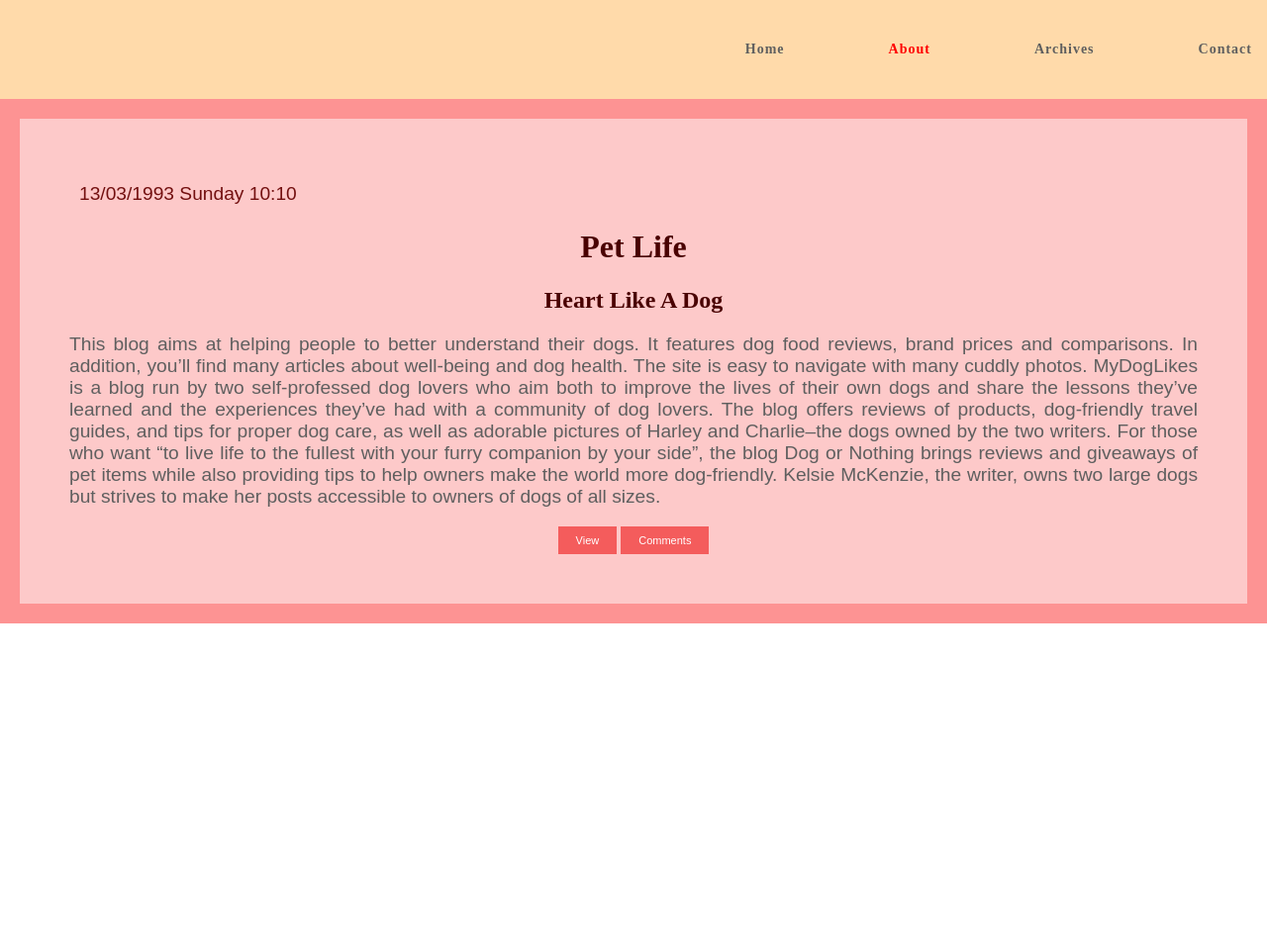
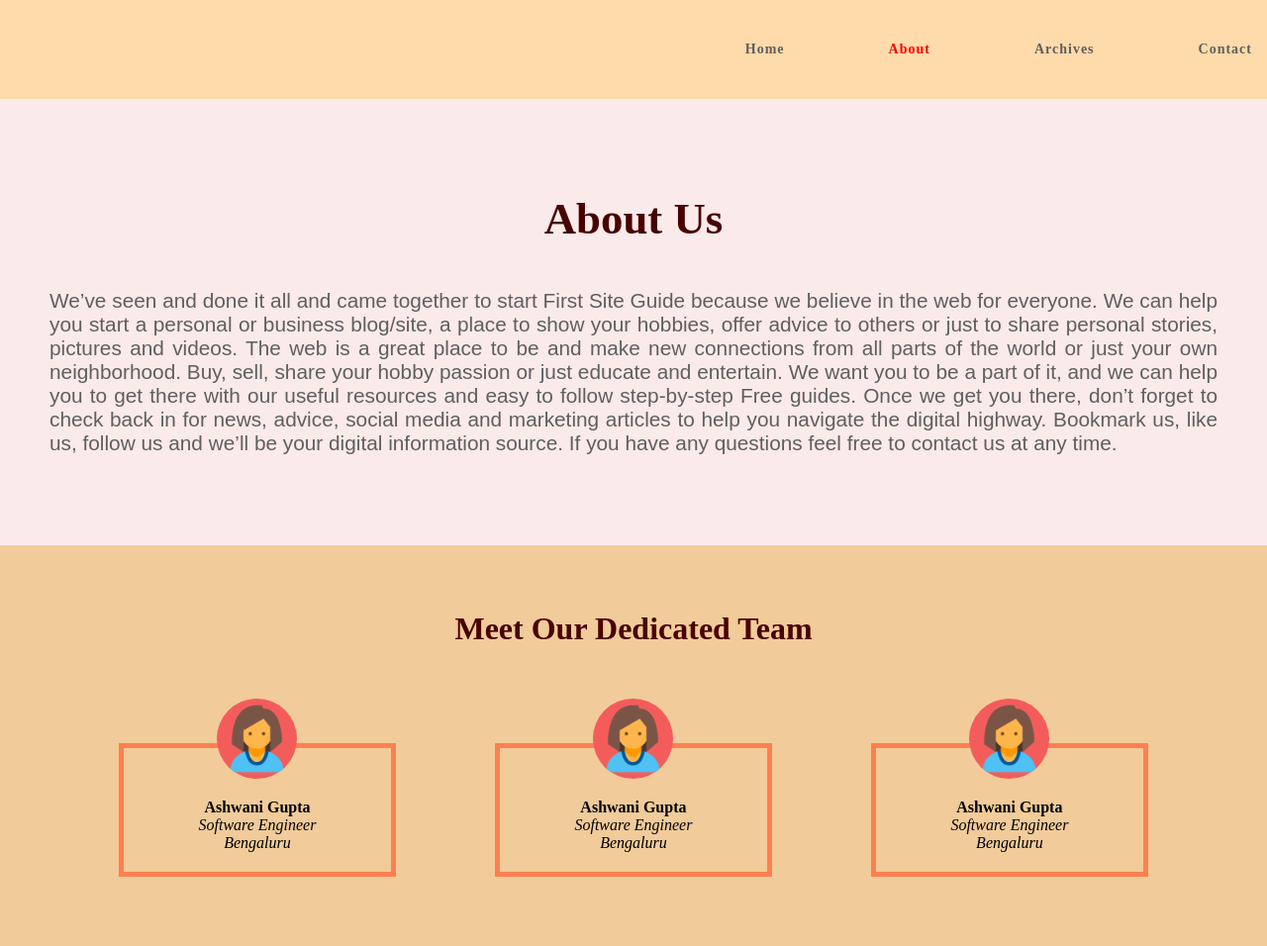
Before and after one commit to pujasahu734/blog, a plain HTML site: page about.html in a window 1280 px wide. Shown: the whole page at 99% size. Before the commit the page ends 800 px from the top, so only its background shows below. Drawn offline with Linux system fonts and the light colour scheme.

Commit message:
about page

```diff
--- a/about.css
+++ b/about.css
@@ -1,25 +1,10 @@
-* html,
-.blog {
-    background-color: rgb(253, 201, 201);
-}
-
 .box {
-    border: 20px solid rgb(253, 147, 147);
     padding: 50px;
+    padding-bottom: 70px;
     position: relative;
     overflow: hidden;
     text-align: center;
-}
-
-button {
-    background-color: rgb(244, 92, 92);
-    border: none;
-    color: white;
-    padding: 8px 18px;
-    text-align: center;
-    text-decoration: none;
-    display: inline-block;
-    font-size: 11px;
+    background-color: rgb(251, 234, 234);
 }
 
 a {
@@ -33,27 +18,78 @@ a:hover {
     font-size: 110%;
 }
 
-h1,
-h2 {
+h1 {
     color: rgb(73, 1, 1);
-}
-
-.date-container {
-    padding: 15px 0px 3px 10px;
-    display: block;
-    text-align: left;
-    font-size: 1.2em;
-    color: #731010;
-    font-family: sans-serif;
+    padding: 15px 0px;
+    font-size: 2.8em;
 }
 
 p {
     color: rgb(95, 95, 95);
     text-align: justify;
-    font-size: 1.2em;
+    font-size: 1.3em;
     font-family: sans-serif;
 }
 
 .selected-menu-item {
     color: red;
 }
+
+h2 {
+    text-align: center;
+    padding: 20px 0px;
+    font-size: 2em;
+    color: rgb(73, 1, 1);
+}
+
+.dedicated-team {
+    padding: 20px;
+    position: relative;
+    text-align: center;
+    background-color: rgb(241, 203, 154);
+    margin: 0px;
+}
+
+.row {
+    padding: 50px;
+    display: flex;
+}
+
+.mem-col {
+    width: 33.33%;
+    text-align: center;
+}
+
+img {
+    border-radius: 50%;
+    width: 30%;
+    background-color: rgb(244, 92, 92);
+    margin-top: -50px;
+}
+
+.person {
+    margin: 0 50px;
+    border: 5px solid coral;
+}
+
+.mem-info-name,
+.mem-info-designation,
+.mem-info-place {
+    display: block;
+}
+
+.mem-info-name {
+    font-weight: bold;
+}
+
+.mem-info-designation {
+    font-style: oblique;
+}
+
+.mem-info-place {
+    font-style: italic;
+}
+
+.mem-info {
+    padding: 20px;
+}
--- a/about.html
+++ b/about.html
@@ -4,8 +4,9 @@
     <title>
         My Blogs
     </title>
+    <link rel="stylesheet" href="header.css" type="text/css">
     <link rel="stylesheet" href="about.css" type="text/css">
-    <link rel="stylesheet" href="header.css" type="text/css">
+
 </head>
 
 <body>
@@ -20,20 +21,53 @@
         </nav>
     </header>
 
-    <div class="blog">
+    <div class="About Us">
         <div class="box">
-            <span class="date-container">13/03/1993 Sunday 10:10</span>
-            <h1>Pet Life</h1>
-            <h2>Heart Like A Dog</h2>
+            <h1>About Us</h1>
             <p>
-                This blog aims at helping people to better understand their dogs. It features dog food reviews, brand prices and comparisons. In addition, you’ll find many articles about well-being and dog health. The site is easy to navigate with many cuddly photos.
-                MyDogLikes is a blog run by two self-professed dog lovers who aim both to improve the lives of their own dogs and share the lessons they’ve learned and the experiences they’ve had with a community of dog lovers. The blog offers reviews
-                of products, dog-friendly travel guides, and tips for proper dog care, as well as adorable pictures of Harley and Charlie–the dogs owned by the two writers. For those who want “to live life to the fullest with your furry companion by your
-                side”, the blog Dog or Nothing brings reviews and giveaways of pet items while also providing tips to help owners make the world more dog-friendly. Kelsie McKenzie, the writer, owns two large dogs but strives to make her posts accessible
-                to owners of dogs of all sizes.
+                We’ve seen and done it all and came together to start First Site Guide because we believe in the web for everyone. We can help you start a personal or business blog/site, a place to show your hobbies, offer advice to others or just to share personal stories,
+                pictures and videos. The web is a great place to be and make new connections from all parts of the world or just your own neighborhood. Buy, sell, share your hobby passion or just educate and entertain. We want you to be a part of it,
+                and we can help you to get there with our useful resources and easy to follow step-by-step Free guides. Once we get you there, don’t forget to check back in for news, advice, social media and marketing articles to help you navigate the
+                digital highway. Bookmark us, like us, follow us and we’ll be your digital information source. If you have any questions feel free to contact us at any time.
             </p>
-            <button type="button">View</button>
-            <button type="button">Comments</button>
+        </div>
+    </div>
+
+    <div class="dedicated-team">
+        <h2> Meet Our Dedicated Team</h2>
+        <div class="row">
+            <div class="mem-col">
+                <div class="person">
+                    <img src="img/clipart-woman-cellphone-19.png" alt="">
+                    <div class="mem-info">
+                        <span class="mem-info-name">Ashwani Gupta</span>
+                        <span class="mem-info-designation">Software Engineer</span>
+                        <span class="mem-info-place">Bengaluru</span>
+                    </div>
+                </div>
+            </div>
+
+            <div class="mem-col">
+                <div class="person">
+                    <img src="img/clipart-woman-cellphone-19.png" alt="">
+                    <div class="mem-info">
+                        <span class="mem-info-name">Ashwani Gupta</span>
+                        <span class="mem-info-designation">Software Engineer</span>
+                        <span class="mem-info-place">Bengaluru</span>
+                    </div>
+                </div>
+            </div>
+
+            <div class="mem-col">
+                <div class="person">
+                    <img src="img/clipart-woman-cellphone-19.png" alt="">
+                    <div class="mem-info">
+                        <span class="mem-info-name">Ashwani Gupta</span>
+                        <span class="mem-info-designation">Software Engineer</span>
+                        <span class="mem-info-place">Bengaluru</span>
+                    </div>
+                </div>
+            </div>
         </div>
     </div>
 </body>
```
Also changed, not shown: archives.html (+2 -1 lines), contact.html (+2 -1 lines), index.html (+2 -2 lines), img/clipart-woman-cellphone-19.png (added), img/images 2.png (added), img/images 3.jpg (added), img/images 4.jpg (added), img/images.png (added).
